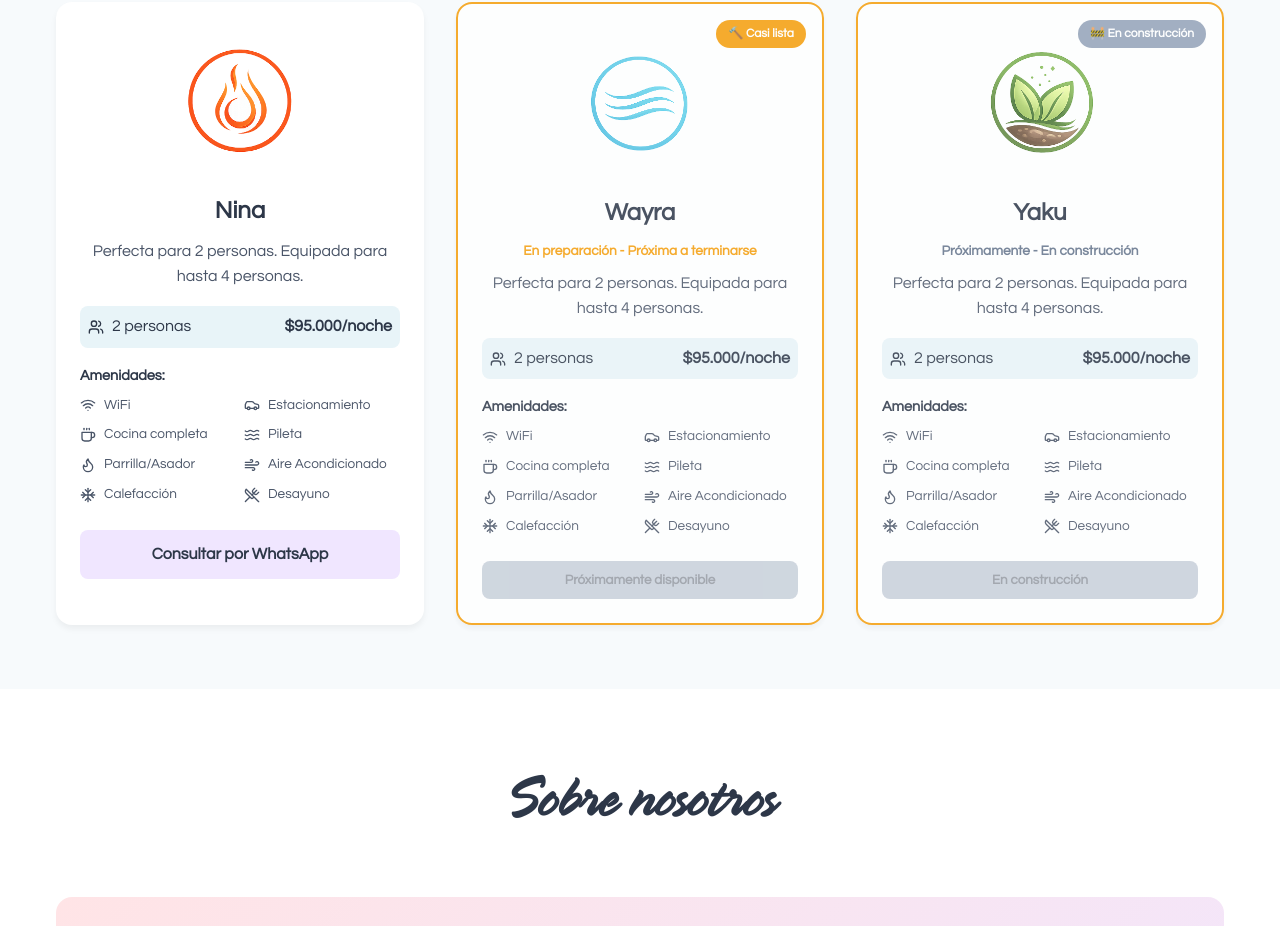
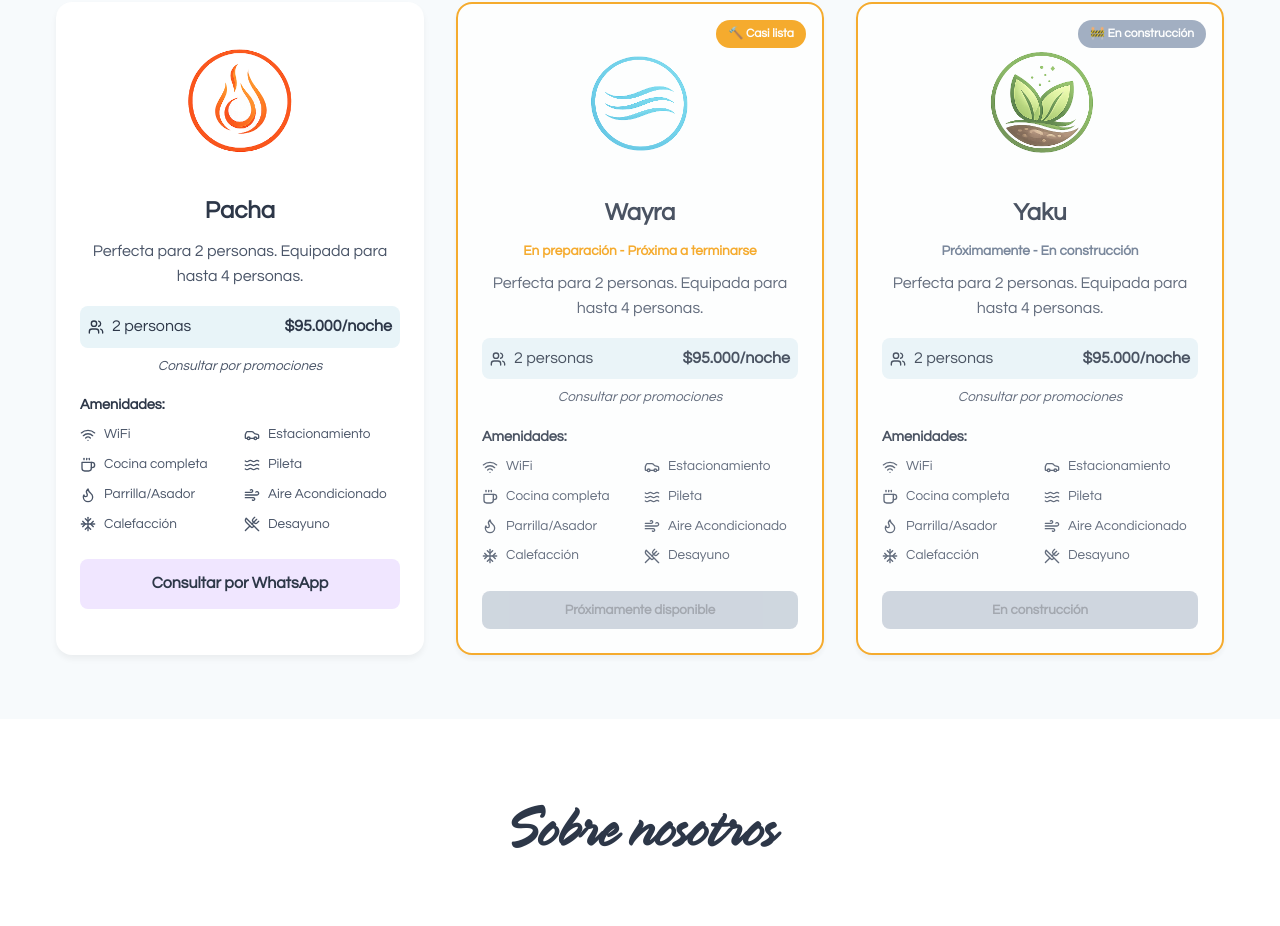
Before and after one commit to saantigon/SantaMartaLodge, a Next.js app: page / in a window 1280 px wide. Shown: the part 1007-1933 px from the top of the page. Built offline with nearby package versions, Linux system fonts and the light colour scheme.

Commit message:
Edito nombre de cabaña y agrego leyenda de promociones

```diff
--- a/components/Cabanas.tsx
+++ b/components/Cabanas.tsx
@@ -11,7 +11,7 @@ export default function Cabanas() {
   const cabanas = [
     {
       id: 1,
-      nombre: "Nina",
+      nombre: "Pacha",
       capacidad: "2 personas",
       precio: "$95.000/noche",
       imagen: "/images/cabanas/cabañaFuego.png",
@@ -149,7 +149,7 @@ export default function Cabanas() {
                 display: 'flex',
                 justifyContent: 'space-between',
                 alignItems: 'center',
-                marginBottom: '1rem',
+                marginBottom: '0.5rem',
                 padding: '0.5rem',
                 background: 'var(--primary-color)',
                 borderRadius: '0.5rem'
@@ -162,6 +162,15 @@ export default function Cabanas() {
                   {cabana.precio}
                 </span>
               </div>
+              <p style={{
+                color: 'var(--text-secondary)',
+                fontSize: '0.85rem',
+                marginBottom: '1rem',
+                fontStyle: 'italic',
+                textAlign: 'center'
+              }}>
+                Consultar por promociones
+              </p>
               <div style={{ marginBottom: '1.5rem' }}>
                 <h4 style={{ marginBottom: '0.5rem', fontSize: '0.9rem', fontWeight: '600' }}>
                   Amenidades:
```
